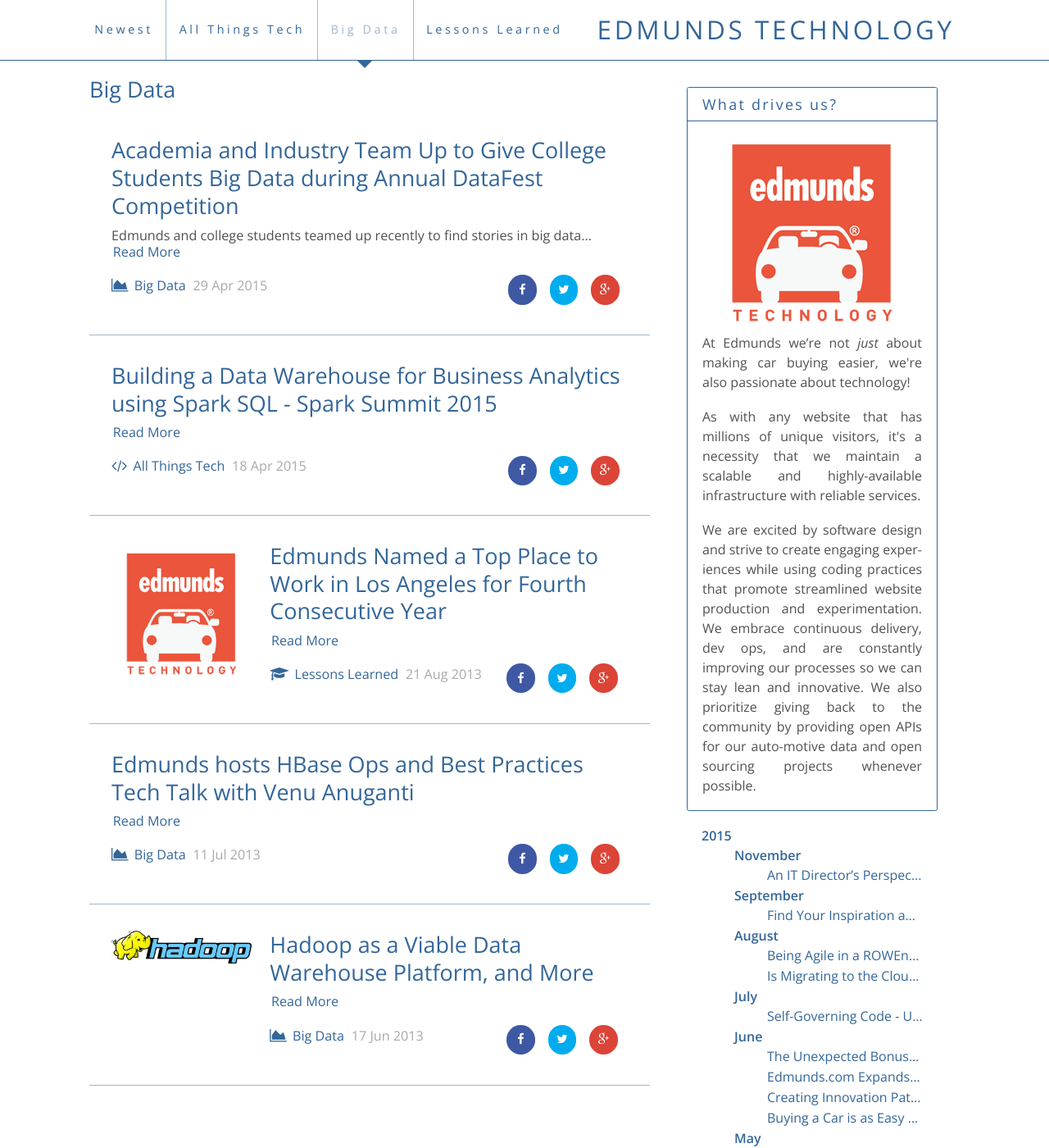
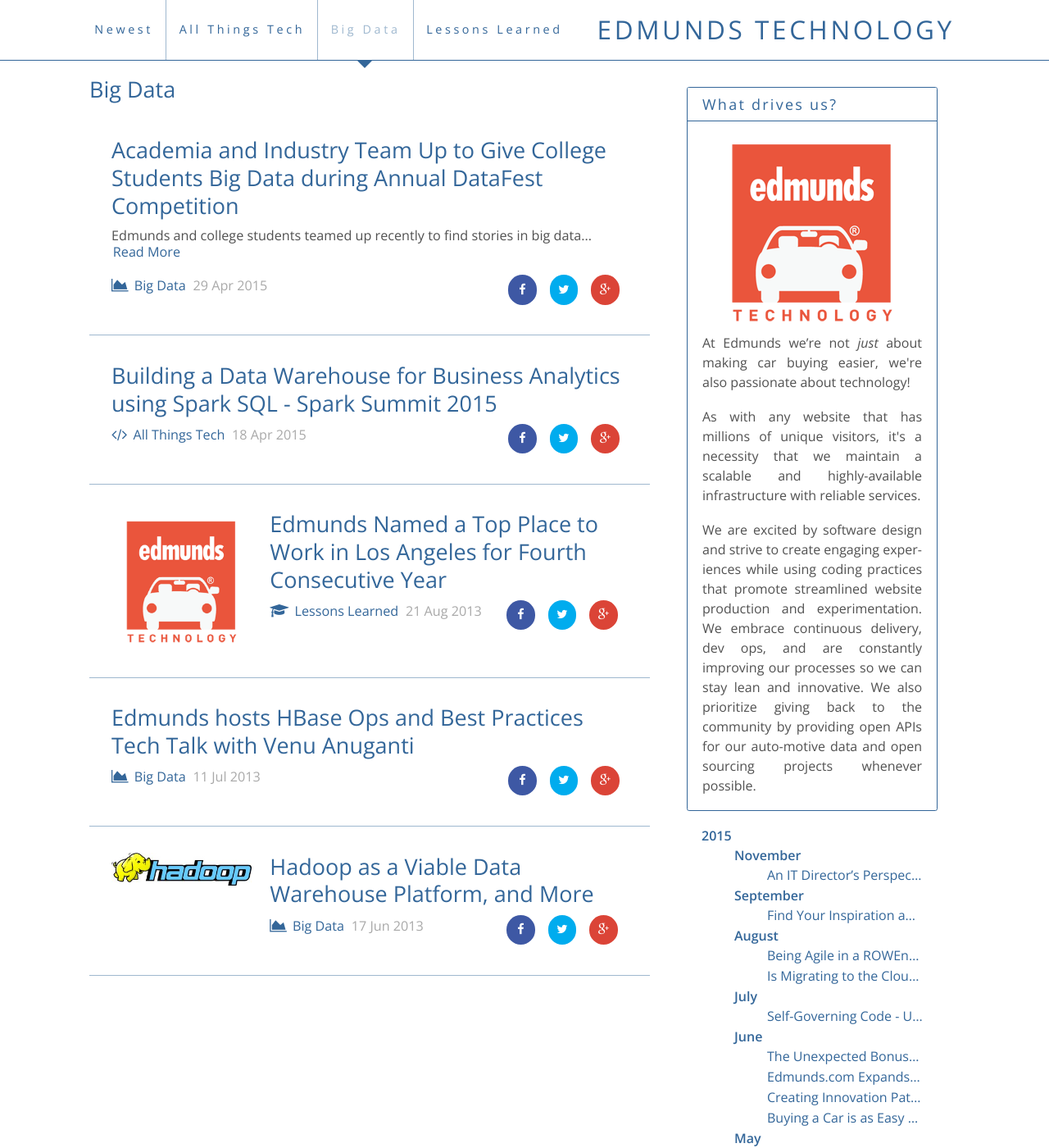
Before and after one commit to brgibson/blog-prototype, a Jekyll site: the page built from tag/big-data.html, in a window 1280 px wide and 1400 px high. Shown: the whole window at 82% size. Built offline with Jekyll 4.4.1, drawn with Linux system fonts in a browser that asks for light colours.

Commit message:
preview - making summary optional

```diff
--- a/_includes/preview.html
+++ b/_includes/preview.html
@@ -15,10 +15,12 @@
             <h1 class="post-title anchor-style">
                     {{ include.post.title }}
             </h1>
+            {% if include.post.summary %}
             <div class="preview-text">
                 {{ include.post.summary }}
                 <span class="read-more anchor-style">Read More</span>
             </div>
+            {% endif %}
         </a>
         <div>
             <a class="category icon {{primary_tag_class}}" href="{{ site.baseurl }}/tag/{{ primary_tag_class }}">{{ primary_tag }}</a>
```
